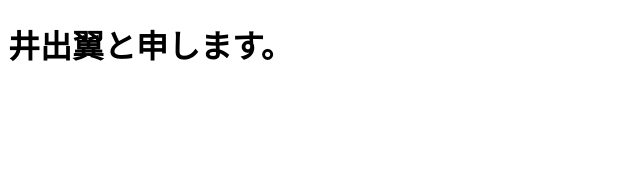
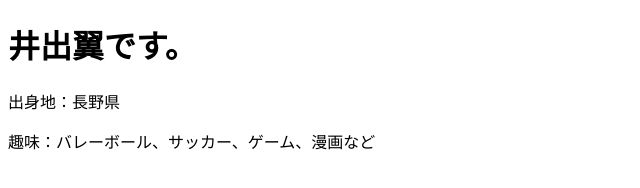
Before and after one commit to i-wings0501/id-tsubasa.github.io, a plain HTML site: page index.html in a window 1280 px wide. Shown: the whole page, without its empty margins (0-640 px from the left). Drawn offline with Linux system fonts and the light colour scheme.

Commit message:
Update index.html

```diff
--- a/index.html
+++ b/index.html
@@ -5,6 +5,8 @@
     <title>Progate</title>
   </head>
   <body>
-    <h1 class="title">井出翼と申します。</h1>
+    <h1 class="title">井出翼です。</h1>
+    <p>出身地：長野県</p>
+    <p>趣味：バレーボール、サッカー、ゲーム、漫画など</p>
   </body>
 </html>
```
